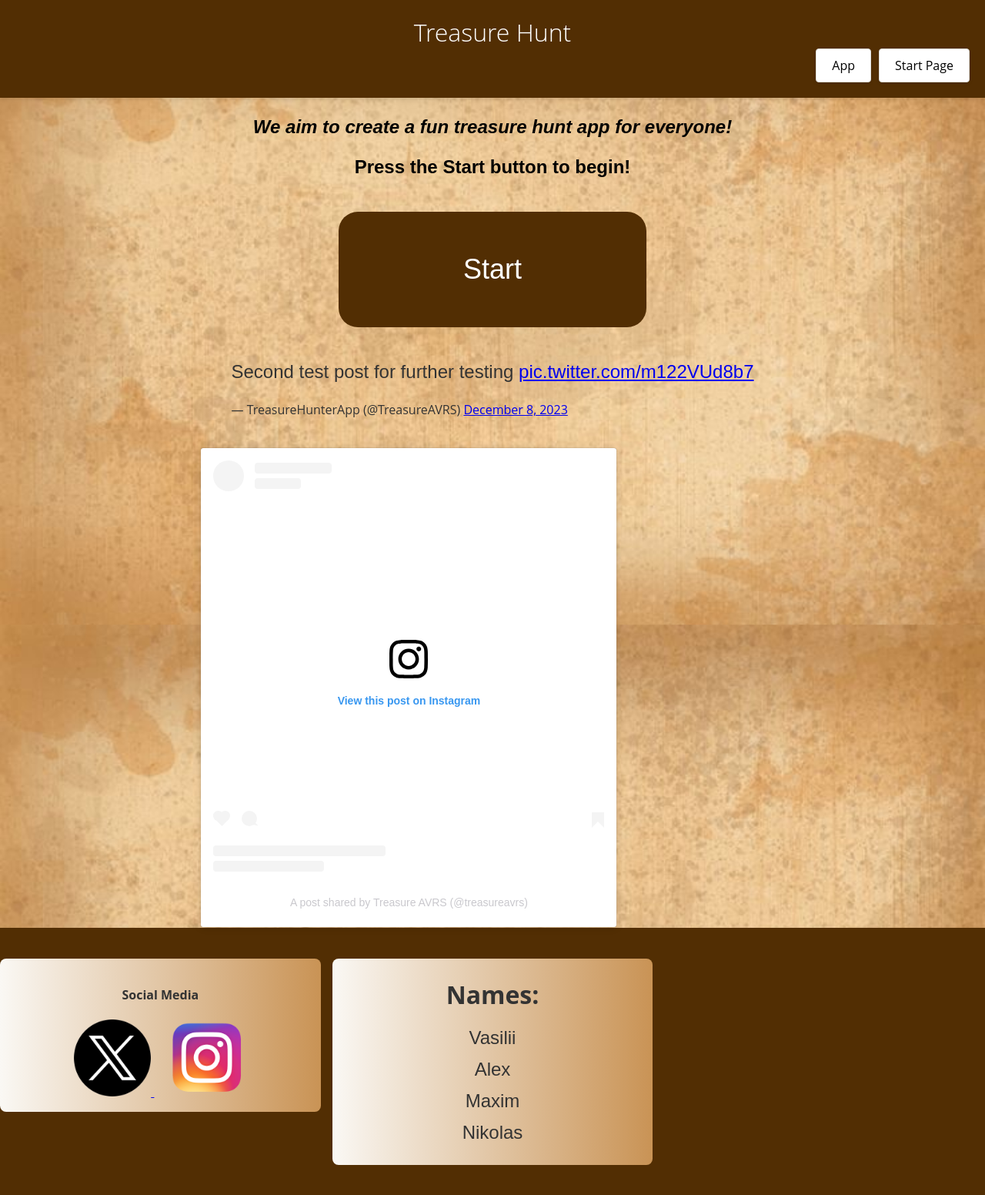
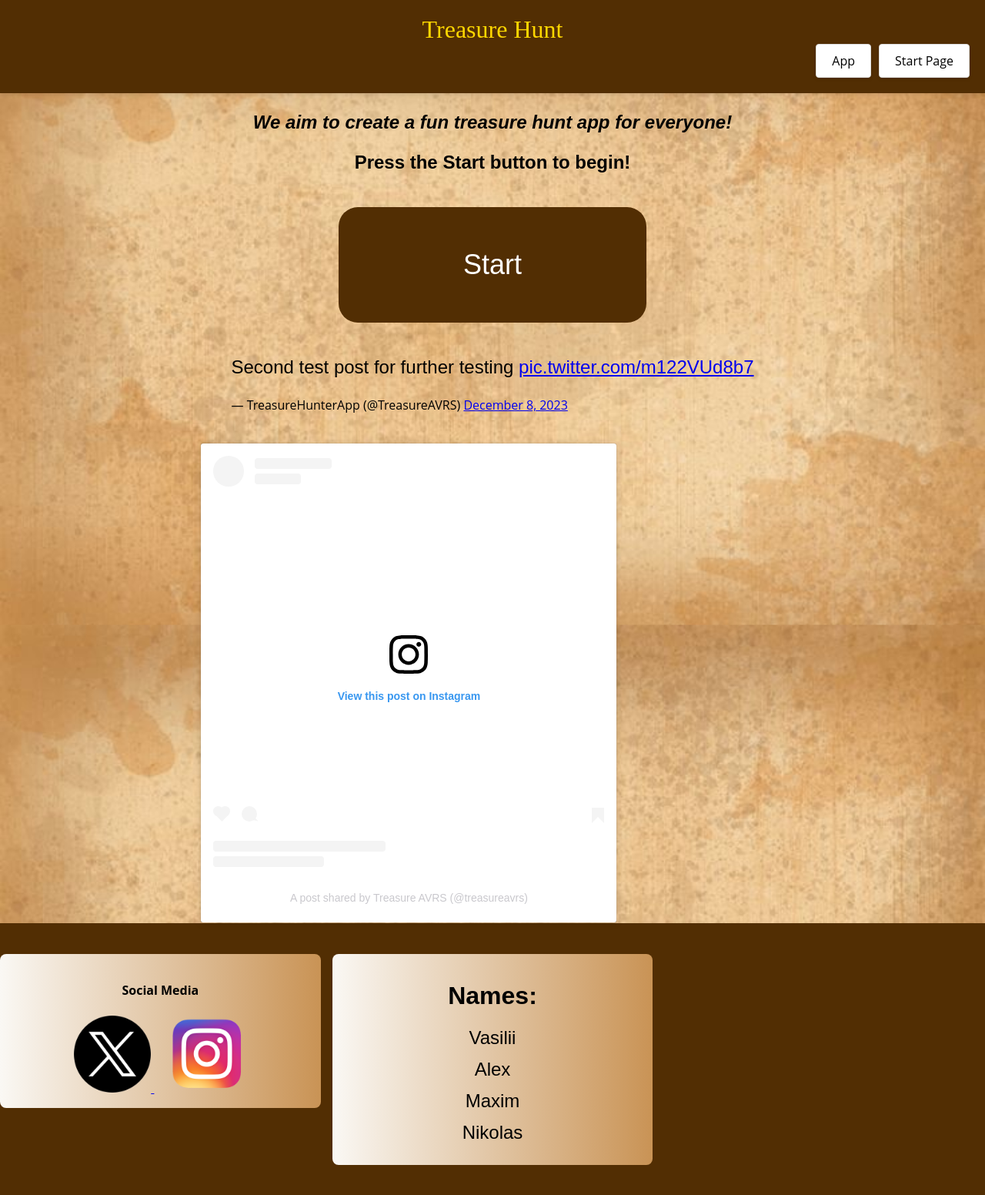
Before and after one commit to Deathappens/CO1111_Treasure_Hunt, a plain HTML site: page index.html in a window 1280 px wide. Shown: the whole page at 77% size. Drawn offline with Linux system fonts and the light colour scheme; a script that the page names is missing.

Commit message:
fixed the space above the header and styled the letters a bit more

```diff
--- a/html/style.css
+++ b/html/style.css
@@ -9,8 +9,13 @@ body {
 
 }
 
-
-header, footer {
+header {
+    background-color: #522e03; /* Light background for header and footer */
+    padding: 20px 0;
+    margin-top: -21px;
+    box-shadow: 0 2px 5px rgba(0, 0, 0, 0.1); /* Soft shadow for depth */
+}
+footer {
     background-color: #522e03; /* Light background for header and footer */
     padding: 20px 0;
     box-shadow: 0 2px 5px rgba(0, 0, 0, 0.1); /* Soft shadow for depth */
@@ -18,7 +23,7 @@ header, footer {
 
 .name h1 {
     margin: 0;
-    color: #ffffff; /* Darker text for better contrast */
+    color: gold; /* Darker text for better contrast */
     font-weight: 300; /* Lighter font-weight */
     text-align: center;
 }
@@ -50,7 +55,6 @@ p {
 #skipbutton:hover {
     background-color: #381f02; /* Darker shade on hover */
 }
-
 
 .start_button {
     display: flex;
@@ -101,7 +105,7 @@ button:hover {
 
 
 .Names, .links, .social_media, .grid-container {
-    color: #333; /* Consistent text color */
+    color: #000000; /* Consistent text color */
 }
 
 .grid-container {
@@ -194,6 +198,7 @@ footer {
 .Names p {
     margin: 5px 0; /* Uniform spacing for names */
     padding-bottom: 8px;
+    color: black;
 }
 
 #questionnaire {
@@ -474,7 +479,8 @@ input[type="text"]:focus {
 
 .slogan {
     text-align: center;
-    color: white;
+    color: gold;
+
 }
 
 
@@ -490,9 +496,7 @@ input[type="text"]:focus {
     text-shadow: 1px 1px 4px rgba(0, 0, 0, 0.5);
 }
 
-h1 {
-    margin-top: 10px;
-}
+
 
 #innerscoreboardiv {
     display: grid;
@@ -516,3 +520,14 @@ h1 {
     transform: scale(1.05);
     background-color: #B89666;
 }
+h1 {
+    font-family: Algerian;
+    color: gold;
+}
+.header {
+    color: black;
+    font-family: Arial, sans-serif;
+}
+#questionNo {
+    color: #3f2302;
+}
--- a/index.html
+++ b/index.html
@@ -5,13 +5,13 @@
 
 <head>
     <meta charset="UTF-8">
+    <h1>
     <title>Welcome To The Treasure Hunt!</title>
+    </h1>
 </head>
 
 <body>
 <div w3-include-html="header.html"></div>
-
-
 <header>
     <div class="head">
         <div class="name">
```
Also changed, not shown: 1 other file.
